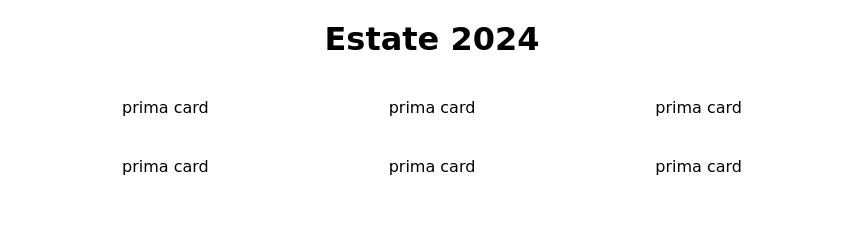
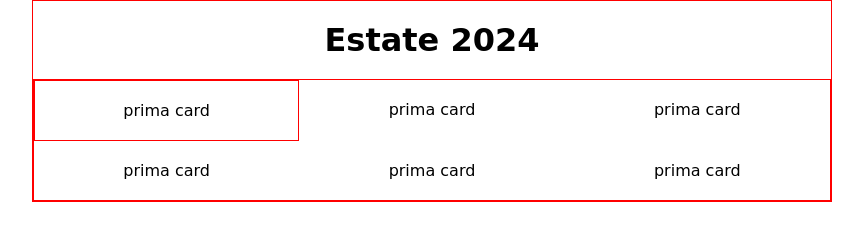
Before and after one commit to Melrizzuto/js-photo-blog, a plain HTML site: page index.html in a window 1280 px wide. Shown: the whole page, without its empty margins (208-1071 px from the left). Drawn offline with nearby package versions, Linux system fonts and the light colour scheme; no server answers.

Commit message:
added class debug html css

```diff
--- a/css/style.css
+++ b/css/style.css
@@ -3,6 +3,10 @@
     margin: 0;
     padding: 0;
     box-sizing: border-box;
+}
+
+.debug {
+    border: 1px solid red;
 }
 
 /* settings body */
--- a/index.html
+++ b/index.html
@@ -10,13 +10,13 @@
 </head>
 
 <body>
-    <div class="container">
+    <div class="debug container">
         <header>
             <h1>Estate 2024</h1>
         </header>
         <main>
-            <div class="d-flex">
-                <div class="row">
+            <div class="debug d-flex">
+                <div class="debug row">
                     <div class="col">
                         prima card
                     </div>
```
